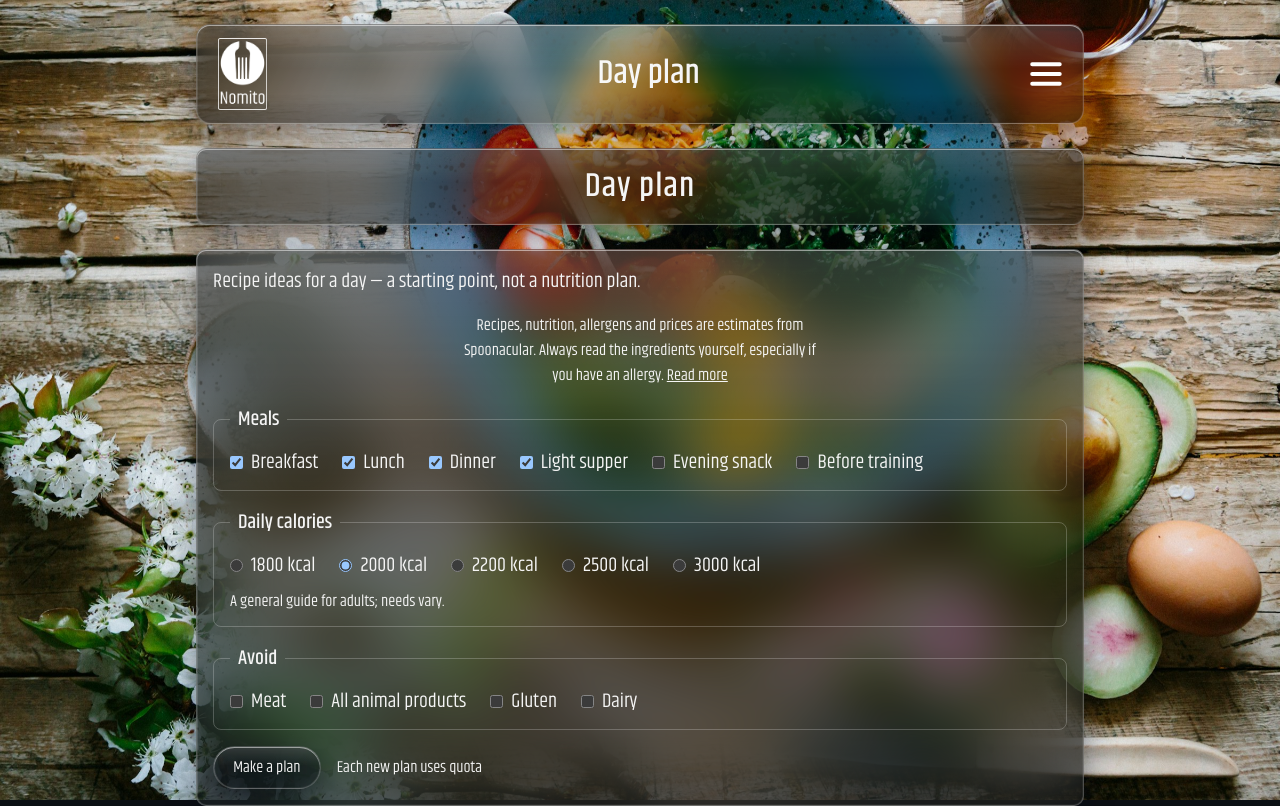
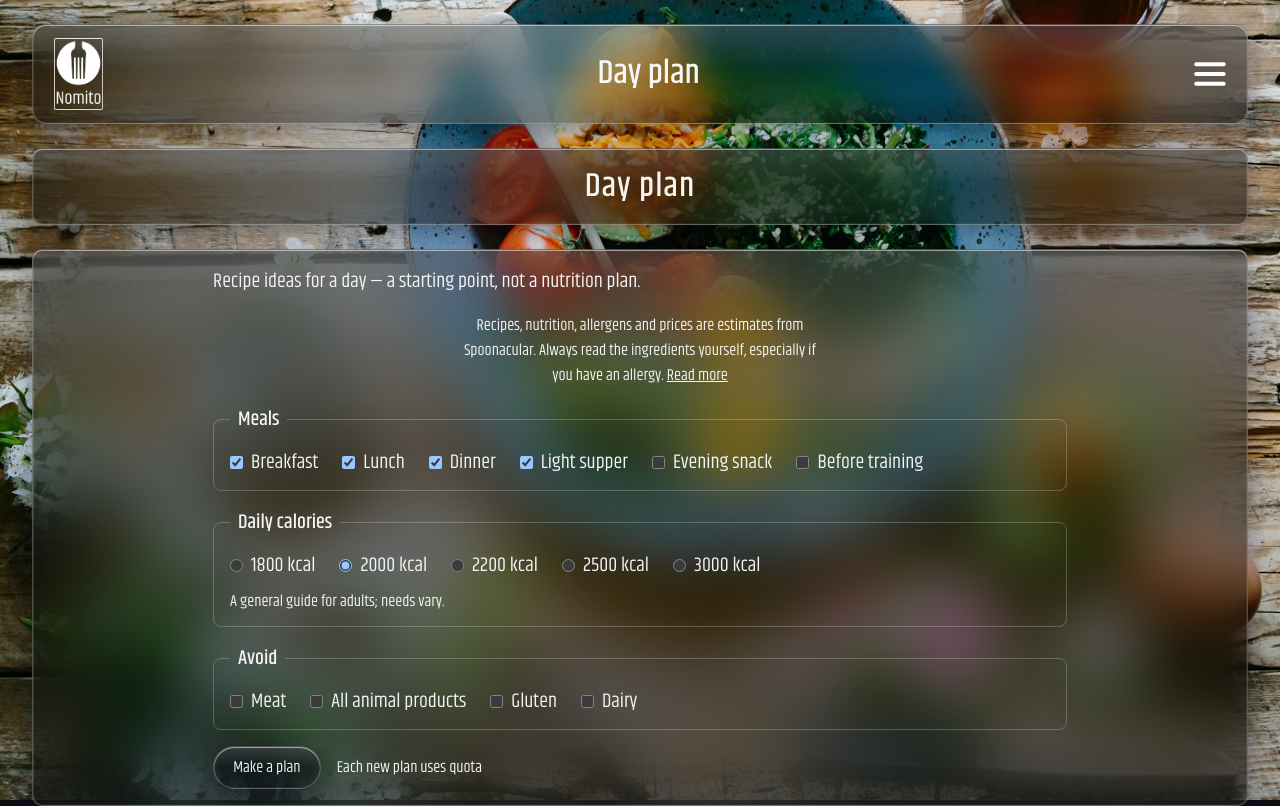
Before and after one commit to AdrianKnudsen/nomito, a Next.js app: page /plan in a window 1280 px wide. Built offline with nearby package versions, Linux system fonts and the light colour scheme.

Commit message:
Let nav, cards and glass use wide screens while text keeps today's column

```diff
--- a/styles/globals.css
+++ b/styles/globals.css
@@ -80,11 +80,23 @@
    */
   --measure: 52ch;
   /*
-   * Measured, not chosen: the recipe spread at its widest — ingredients 22rem + gap
-   * 1.5rem + --measure at --text-base max (28.96rem) + the sheet's padding 2 × 1.5rem.
-   * One value for the whole app, so every card shares its edges on every width.
+   * The width of the surfaces (nav, card grid, glass), measured against the card grid, not
+   * against text. N columns need N × 17rem + (N − 1) × gap, plus the list's focus-ring
+   * room, the .resultBox padding and the glass edges. Four columns start at 73.1rem + 2px,
+   * five at 91.1rem + 2px. The cap must sit at least one scrollbar width (about 15px) above
+   * the threshold for 4 and below the threshold for 5, so at the cap a classic scrollbar
+   * cannot change the column count. Text never gets its width from here: it stays on
+   * --column-max. Change a term, measure again.
    */
-  --shell-max: 55.5rem;
+  --shell-max: 90rem;
+  /*
+   * Today's app width, and the column the text stands on inside the wider surfaces. Measured,
+   * not chosen: the recipe spread at its widest — ingredients 22rem + gap 1.5rem + --measure
+   * at --text-base max (28.96rem) + the sheet's padding 2 × 1.5rem + the glass edges
+   * 2 × 1px. That sums to 55.46rem + 2px = 889.4px against 888px, so it holds within 2px.
+   * Change a term, measure again.
+   */
+  --column-max: 55.5rem;
   --shell-gutter: clamp(0.75rem, 3vw, 2rem);
 
   background-color: var(--color-canvas);
--- a/styles/page.module.css
+++ b/styles/page.module.css
@@ -1,11 +1,14 @@
 /*
  * The pages behind the menu. The h1 comes first and carries its own glass: Next focuses the
  * first element of the segment that changes, and a wrapper there would make that a no-op.
+ * The glass is wide (the common cap) while the text stands on the column, through
+ * shellColumn and --inset-pad.
  */
 .title {
-  composes: shell regularGlass from "./surfaces.module.css";
+  composes: shellColumn regularGlass from "./surfaces.module.css";
   flex: none;
-  padding: var(--space-sm) var(--space-md);
+  padding-block: var(--space-sm);
+  --inset-pad: var(--space-md);
   text-align: center;
   font-size: var(--text-xl);
   font-weight: 500;
@@ -16,7 +19,7 @@
    reachable; the results below shrink instead (see the next rule), and when not even one row
    fits, the page scrolls. */
 .panel {
-  composes: shell regularGlass from "./surfaces.module.css";
+  composes: shellColumn regularGlass from "./surfaces.module.css";
   flex: none;
   overflow-y: auto;
   display: flex;
@@ -24,7 +27,8 @@
   gap: var(--space-md);
   /* Padding leaves room around the fields at rest. Scroll padding keeps a focused element's
      ring inside the panel when focus scrolls it: the browser aligns the border box only. */
-  padding: var(--space-md);
+  padding-block: var(--space-md);
+  --inset-pad: var(--space-md);
   scroll-padding-block: calc(var(--focus-ring-width) + var(--focus-ring-offset));
   font-size: var(--text-base);
 }
--- a/styles/recipeDetails.module.css
+++ b/styles/recipeDetails.module.css
@@ -1,6 +1,6 @@
-/* The view below the search bar: shrinks to the space left, the sheet scrolls inside. */
+/* The view below the search bar: shrinks to the space left, the sheet scrolls inside. Only
+   the height chain; the sheet is the surface with the width, and this box has no paint. */
 .resultDetailsWrapper {
-  composes: shell from "./surfaces.module.css";
   flex: 0 1 auto;
   min-height: 0;
   display: flex;
@@ -12,16 +12,18 @@
  * max-height, so content can never spill out of the card.
  */
 .sheet {
-  composes: regularGlass from "./surfaces.module.css";
+  composes: shellColumn regularGlass from "./surfaces.module.css";
   /* The body size of the recipe. Set here so --measure (in ch) resolves against the
-     text it measures, in the grid track and the hero cap alike. */
+     text it measures, in the grid track and the hero cap alike. The sheet is the surface
+     with the cap; its content stands on the column through shellColumn. */
   font-size: var(--text-base);
   min-height: 0;
   overflow-y: auto;
   display: flex;
   flex-direction: column;
   gap: var(--space-md);
-  padding: var(--space-md);
+  padding-block: var(--space-md);
+  --inset-pad: var(--space-md);
 }
 
 .buttonRow {
@@ -31,7 +33,7 @@
 
 /* Back on the error branch, where there is no sheet around it. */
 .errorBack {
-  composes: shell from "./surfaces.module.css";
+  composes: column from "./surfaces.module.css";
   flex: none;
   display: flex;
 }
@@ -300,7 +302,8 @@
     /* Shared by the spread and the nutrition panel. Fixed min/max only, so both grids
        resolve to the same tracks whatever their content. */
     --spread-columns: minmax(16rem, var(--ingredients-max)) minmax(0, var(--measure));
-    padding: var(--space-lg);
+    padding-block: var(--space-lg);
+    --inset-pad: var(--space-lg);
   }
 
   .hero {
--- a/styles/result.module.css
+++ b/styles/result.module.css
@@ -1,7 +1,7 @@
 /* Shared by loading, error and empty states (Notice). Centred in the space below the
    nav by the body's flex column rather than by a percentage margin. */
 .loading {
-  composes: shell regularGlass from "./surfaces.module.css";
+  composes: column regularGlass from "./surfaces.module.css";
   flex: none;
   margin-block: auto;
   padding: var(--space-xl) var(--space-sm);
@@ -24,6 +24,7 @@
   min-height: 0;
   display: flex;
   flex-direction: column;
+  /* --shell-max is calculated from this value: change it and calculate the cap again. */
   padding: 0.8rem;
 }
 
@@ -47,6 +48,7 @@
 .recipeList {
   list-style: none;
   display: grid;
+  /* --shell-max is calculated from the 17rem: change it and calculate the cap again. */
   grid-template-columns: repeat(auto-fill, minmax(17rem, 1fr));
   /* Every row as tall as the tallest card, so all cards match. Bounded because title and
      "Missing" are cut to two lines each, not by a fixed height that would clip text at
--- a/styles/searchBar.module.css
+++ b/styles/searchBar.module.css
@@ -1,5 +1,5 @@
 .searchContainer {
-  composes: shell from "./surfaces.module.css";
+  composes: column from "./surfaces.module.css";
   flex: none;
   z-index: 10;
 }
--- a/styles/surfaces.module.css
+++ b/styles/surfaces.module.css
@@ -5,11 +5,37 @@
  * inside @media.
  */
 
-/* The app's width. Put on the card itself or its outermost wrapper; the `width: 100%`
-   equivalent, never 100vw — that includes the scrollbar gutter. */
+/* The common cap for surfaces (--shell-max). Put on the card itself or its outermost
+   wrapper; the `width: 100%` equivalent, never 100vw — that includes the scrollbar gutter.
+   Compose exactly one of shell, shellColumn and column. The width expression is the same
+   in .shell, .column and .shellColumn and must be changed in all three together. */
 .shell {
   width: min(100% - 2 * var(--shell-gutter), var(--shell-max));
   margin-inline: auto;
+}
+
+/* Today's width, glass and all, for surfaces that should not grow with the cap (search
+   field, Notice, Back in the error branch). A class of its own, not a variable on .shell:
+   custom properties inherit, so a Notice nested in a result panel would pick up the wrong
+   width. */
+.column {
+  width: min(100% - 2 * var(--shell-gutter), var(--column-max));
+  margin-inline: auto;
+}
+
+/* The glass follows the cap while the content stays on today's column. */
+.shellColumn {
+  composes: shell;
+  /* The column's inset plus the consumer's own. Same expression as .shell's width, so both
+     percentages resolve against the parent, as the width does. The consumer sets its own
+     side padding as --inset-pad and only padding-block itself, never inline padding: that
+     would fight this rule, and the bundler decides who wins. --inset-pad inherits, so each
+     consumer sets its own, and a zero is written 0px: a unitless 0 makes the max() invalid
+     and padding-inline silently falls back to 0. */
+  padding-inline: max(
+    var(--inset-pad, 0px),
+    (min(100% - 2 * var(--shell-gutter), var(--shell-max)) - var(--column-max)) / 2 + var(--inset-pad, 0px)
+  );
 }
 
 /*
```
